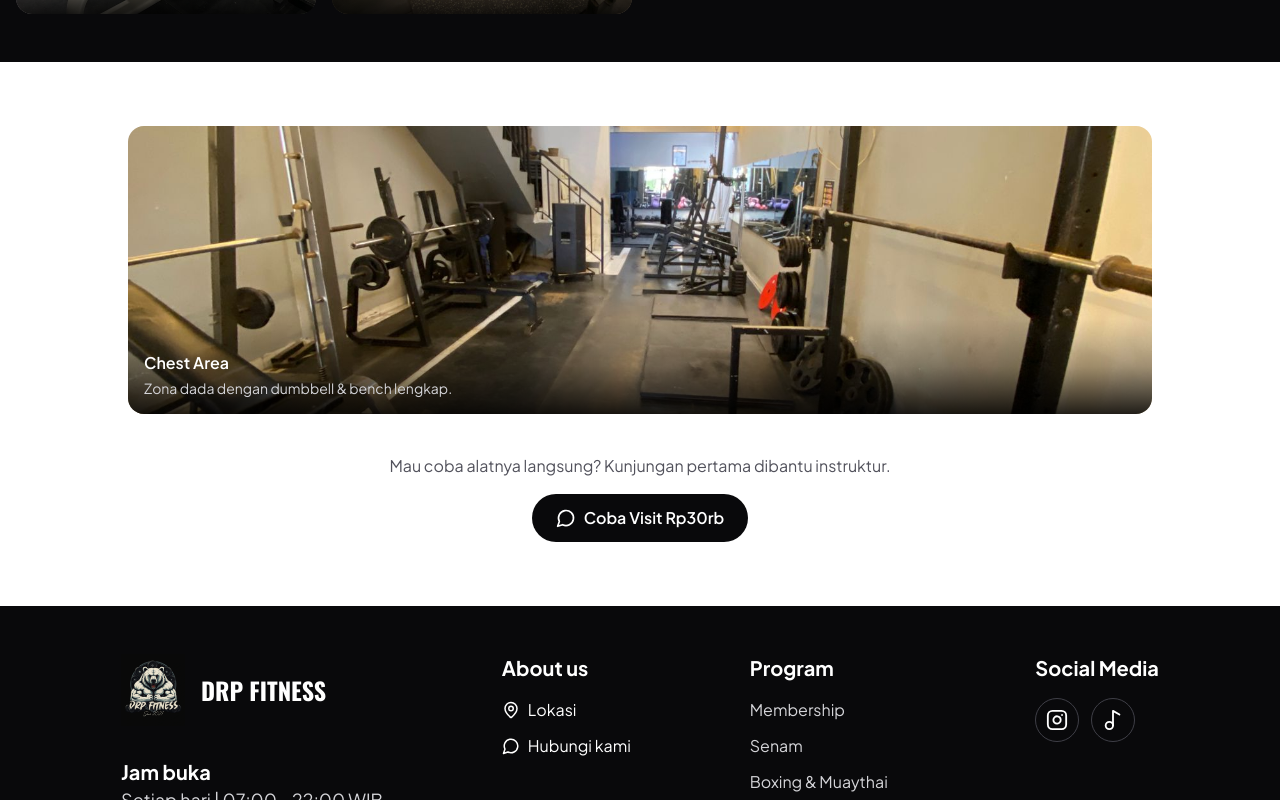
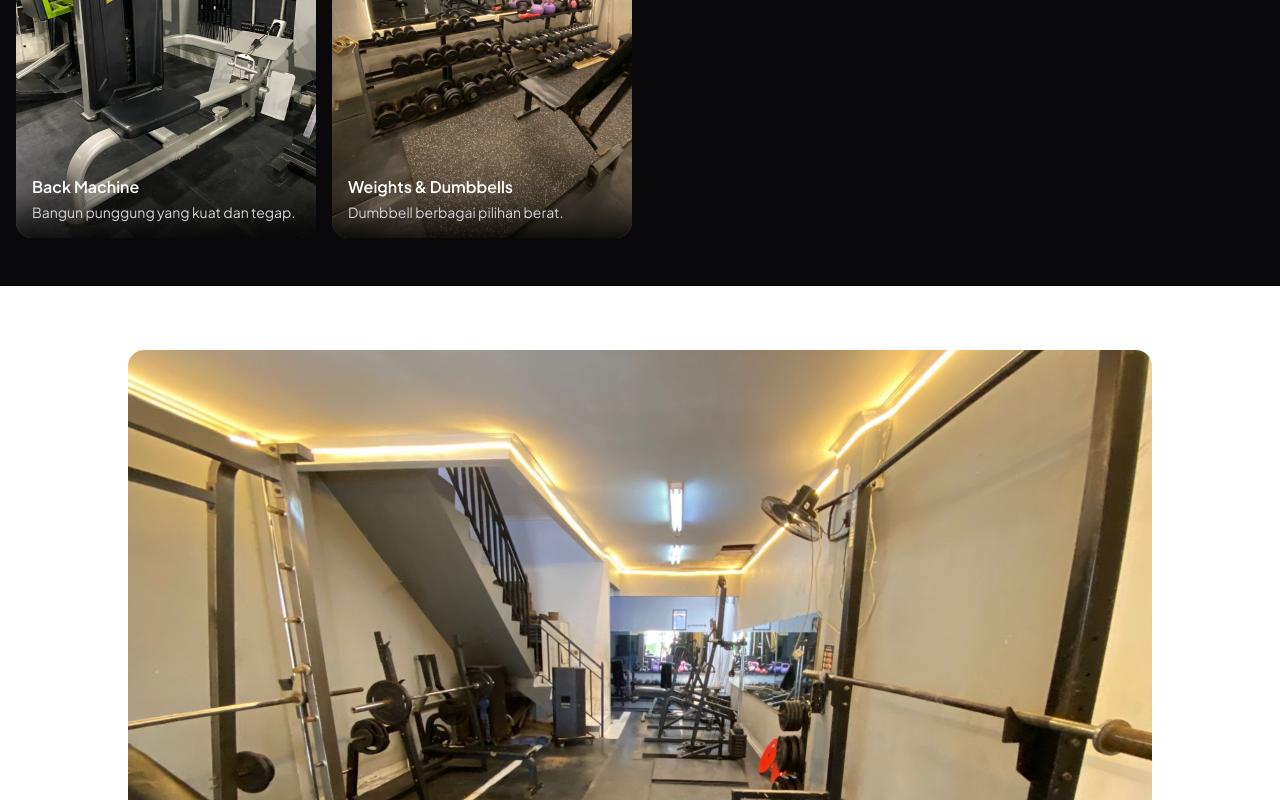
Before and after one commit to Reihannnn/drp-fitness, a Next.js app: page /fasilitas in a window 1280 px wide. Shown: the part 920-1720 px from the top of the page. Built offline with nearby package versions, Linux system fonts and the light colour scheme.

Commit message:
Fill facility card containers with full-height images

```diff
--- a/app/fasilitas/page.jsx
+++ b/app/fasilitas/page.jsx
@@ -40,18 +40,6 @@ export default function FasilitasPage() {
           {banner.map((f) => (
             <FacilityCard key={f.title} facility={f} TitleTag="h2" />
           ))}
-          <div className="mt-10 text-center">
-            <p className="text-zinc-600">
-              Mau coba alatnya langsung? Kunjungan pertama dibantu instruktur.
-            </p>
-            <div className="mt-4">
-              <WhatsAppCTA
-                message="Halo DRP Fitness! Saya mau coba visit dan lihat fasilitasnya."
-                label="Coba Visit Rp30rb"
-                variant="dark"
-              />
-            </div>
-          </div>
         </div>
       </section>
     </>
--- a/components/FacilityCard.jsx
+++ b/components/FacilityCard.jsx
@@ -6,7 +6,7 @@ export default function FacilityCard({
   TitleTag = "h3",
 }) {
   return (
-    <article className={`relative overflow-hidden rounded-2xl ${className}`}>
+    <article className={`relative min-h-64 overflow-hidden rounded-2xl md:min-h-72 ${className}`}>
       <Image
         src={facility.src}
         alt={`${facility.title} di DRP Fitness Gym Cibitung — ${facility.desc}`}
@@ -14,7 +14,7 @@ export default function FacilityCard({
         height={600}
         loading="lazy"
         sizes="(max-width: 640px) 100vw, 50vw"
-        className="h-64 w-full object-cover object-center md:h-72"
+        className="block h-full min-h-64 w-full object-cover object-center md:min-h-72"
       />
       <div className="absolute inset-x-0 bottom-0 bg-gradient-to-t from-black/85 via-black/30 to-transparent p-4 pt-8">
         <TitleTag className="font-semibold text-white">
```
